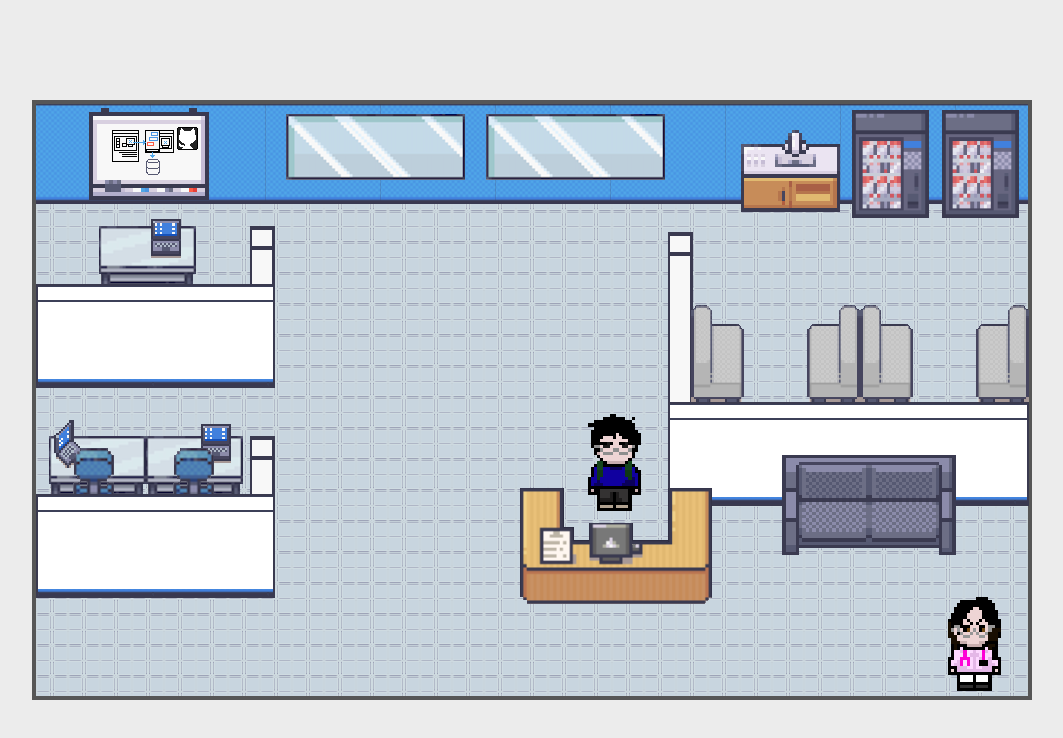
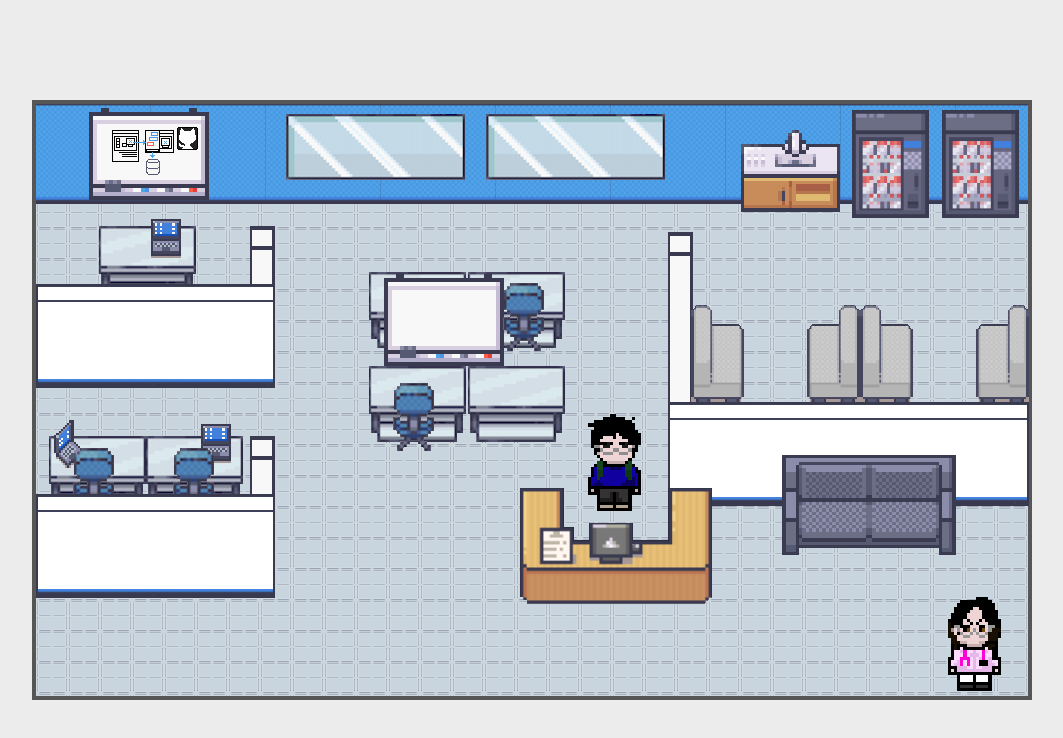
Before and after one commit to jiroquijano/jiro-portfolio, a React (Create React App) app: page /office in a window 1280 px wide. Shown: the top 738 px of the page, without its empty margins (108-1171 px from the left). Built offline with nearby package versions, Linux system fonts and the light colour scheme.

Commit message:
Added common work area section

```diff
--- a/src/components/Office/OfficeCanvas.jsx
+++ b/src/components/Office/OfficeCanvas.jsx
@@ -14,11 +14,8 @@ const useStyles = makeStyles({
         background: '#FFFFFF',
         backgroundImage: 'url("sprites/office/tiles.png")',
         opacity: '1',
-        backgroundPosition: '-48px -48px',
         height: '600px',
         width: '1000px',
-        maxWidth: '1400px',
-        display: 'flex',
         border: '4px solid #565656',
         position: 'relative'
     }
@@ -47,6 +44,7 @@ const OfficeCanvas = ({setDrawerOpen}) => {
 
     const decors = {
         boards: [{posX: 50, posY: 0, width: 126, height: 100, collision: false}],
+        emptyBoards: [{posX: 345, posY: 166, width: 126, height: 100, collision: false, zIndex: 167}],
         sideWalls: [
             {posX: 214, posY: 120, width: 25, height: 65, collision: false},
             {posX: 214, posY: 330, width: 25, height: 65, collision: false},
@@ -86,10 +84,16 @@ const OfficeCanvas = ({setDrawerOpen}) => {
             {posX: 60, posY: 120, width: 102, height: 80, collision: true},
             {posX: 10, posY: 330, width: 102, height: 80, collision: true},
             {posX: 107, posY: 330, width: 102, height: 80, collision: true},
+            {posX: 330, posY: 260, width: 102, height: 80, collision: true},
+            {posX: 330, posY: 166, width: 102, height: 80, collision: true},
+            {posX: 429, posY: 260, width: 102, height: 80, collision: true},
+            {posX: 429, posY: 166, width: 102, height: 80, collision: true},
         ],
         backChairs: [
             {posX: 130, posY: 340, width: 55, height: 75, collision: true},
             {posX: 30, posY: 340, width: 55, height: 75, collision: true},
+            {posX: 350, posY: 275, width: 55, height: 75, collision: true},
+            {posX: 460, posY: 175, width: 55, height: 75, collision: true},
         ],
         leftLaptops: [
             {posX: 18, posY: 315, width: 30, height: 50, collision: false, zIndex: 330},
--- a/src/components/Office/OfficeDecorations.jsx
+++ b/src/components/Office/OfficeDecorations.jsx
@@ -5,6 +5,7 @@ const WALL_BLUE_SPRITE  = 'sprites/office/wall-blue.png'
 const WALL_WHITE_SPRITE  = 'sprites/office/wall-white.png'
 const WALL_THIN_SPRITE  = 'sprites/office/wall-thin.png'
 const BOARD_SPRITE  = 'sprites/office/board.png'
+const EMPTY_BOARD_SPRITE  = 'sprites/office/boardempty.png'
 const RECEPTION_SPRITE  = 'sprites/office/reception.png'
 const COUCH_SPRITE  = 'sprites/office/couch.png'
 const VENDO_SPRITE  = 'sprites/office/vendo-machine.png'
@@ -34,6 +35,7 @@ const OfficeDecorations = ({decors, canvasRef}) => {
         backChairs: BACK_CHAIR_SPRITE,
         leftLaptops: LAPTOP_L_SPRITE,
         frontLaptops: LAPTOP_F_SPRITE,
+        emptyBoards: EMPTY_BOARD_SPRITE,
     }
 
     return (
```
